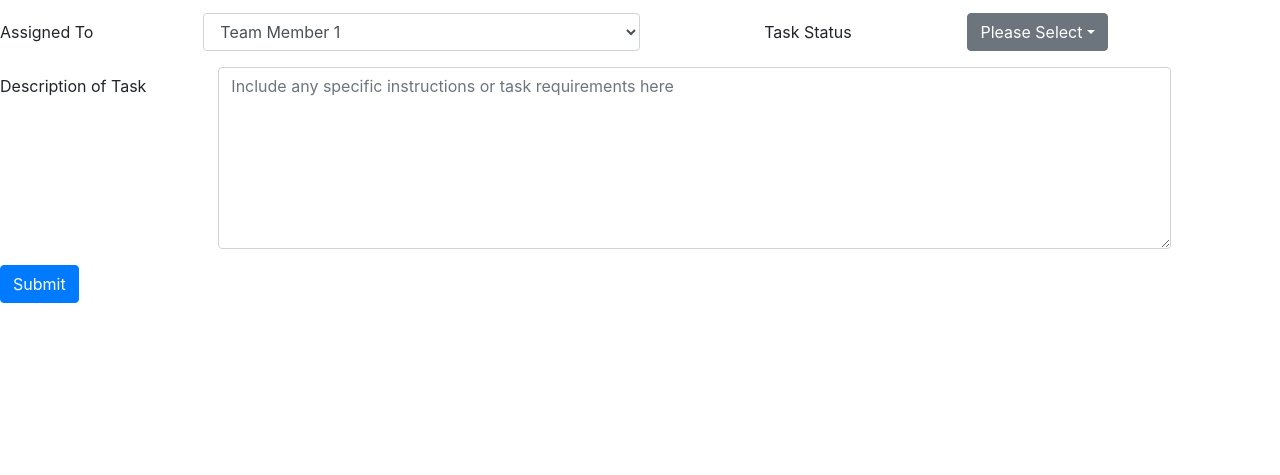
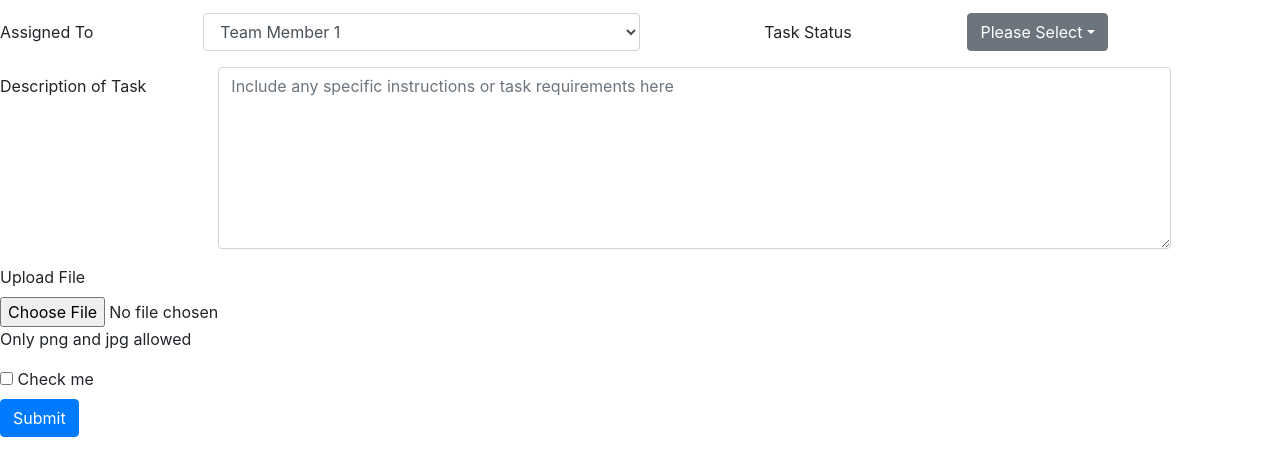
Before and after one commit to martink114/project-1, a plain HTML site: page index.html in a window 1280 px wide. Shown: the part 97-572 px from the top of the page. Drawn offline with nearby package versions, Linux system fonts and the light colour scheme.

Commit message:
second- add attach file

```diff
--- a/index.html
+++ b/index.html
@@ -58,6 +58,21 @@
             </div>
         </div>
 
+
+        <div class="form-group">
+            <label>Upload File</label>
+            <br>
+            <input type="file">
+            <p class="help-block">Only png and jpg allowed</p>
+          </div>
+
+          <div class="checkbox">
+            <label>
+              <input type="checkbox"> Check me
+            </label>
+          </div>
+
+
         <div class="form-group row">
             <div class="col-sm-2">
                 <button type="submit" class="btn btn-primary">Submit</button>
```
